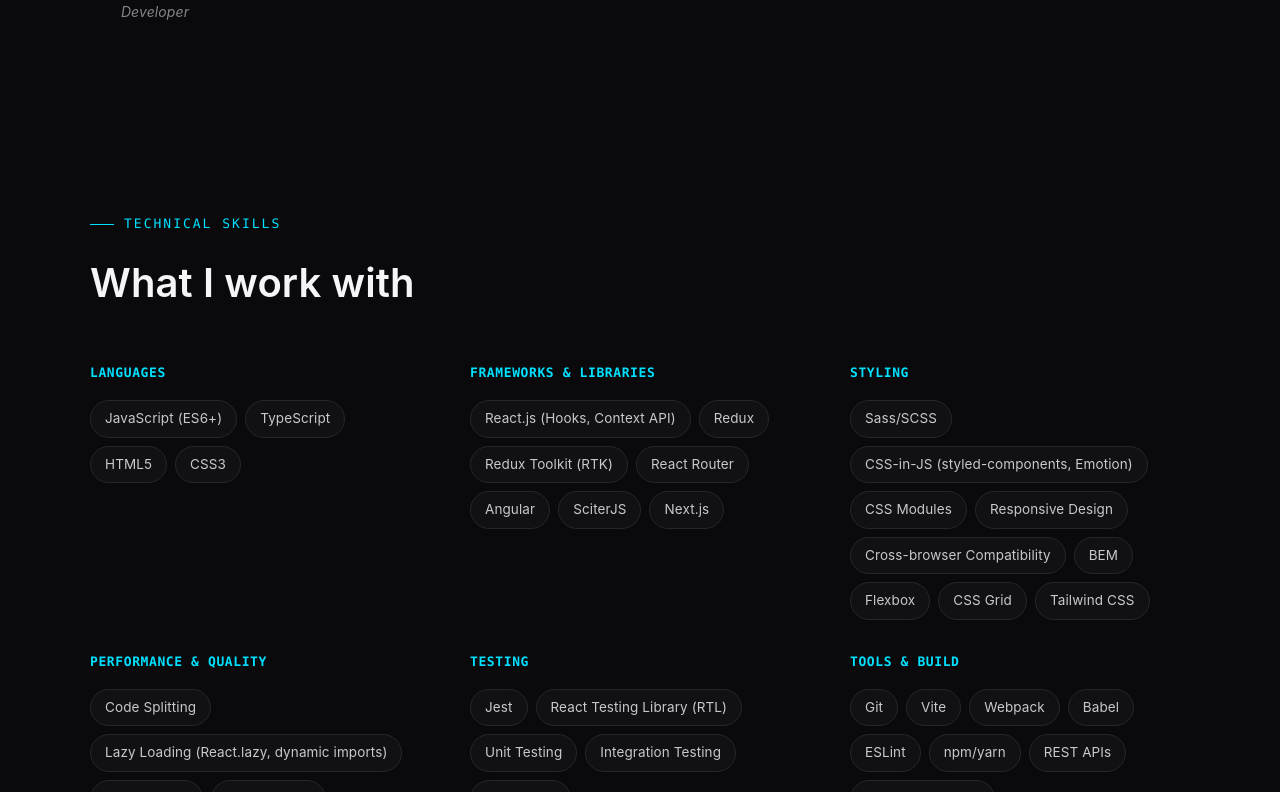
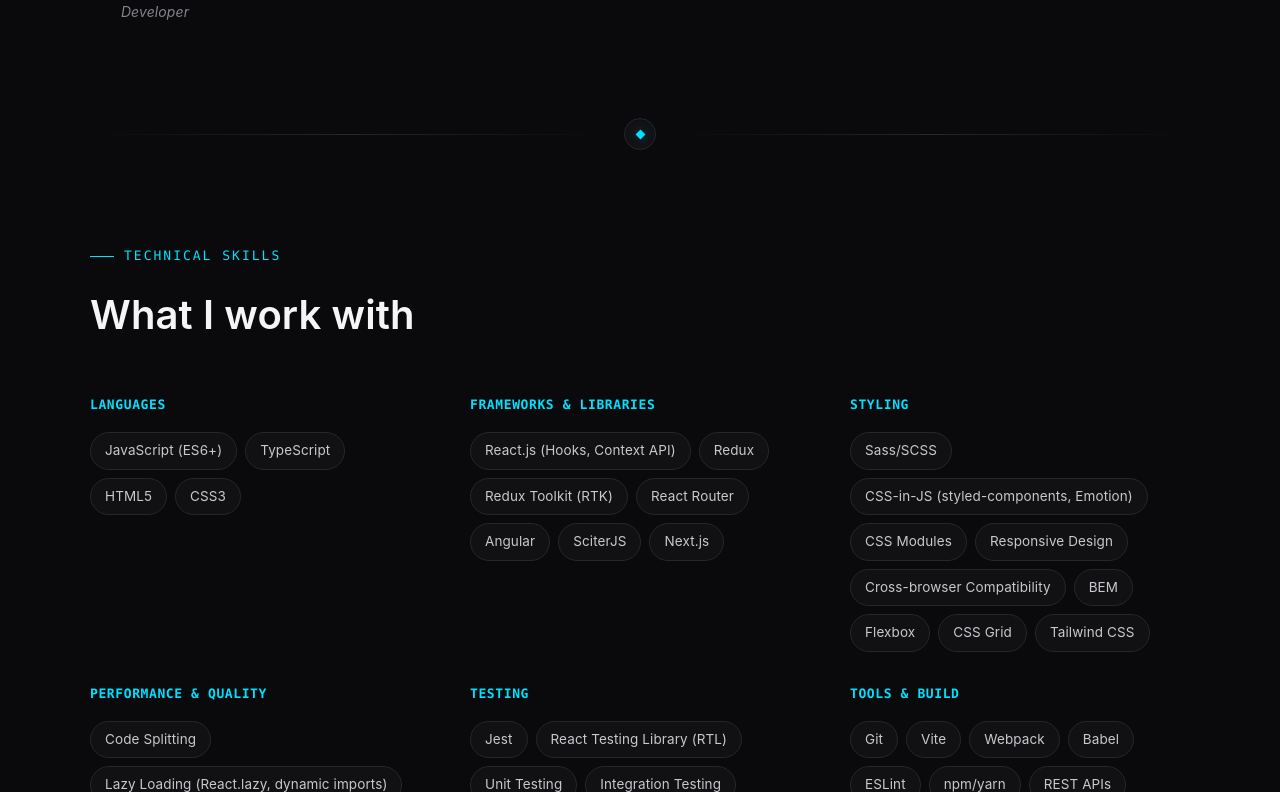
Before and after one commit to Shonny432/mysite, a React (Vite) app: page / in a window 1280 px wide. Shown: the part 1228-2020 px from the top of the page. Built offline with nearby package versions, Linux system fonts and the light colour scheme.

Commit message:
Divider component

```diff
--- a/src/App.tsx
+++ b/src/App.tsx
@@ -5,6 +5,7 @@ import Skills from './components/Skills'
 import Projects from './components/Projects'
 import Music from './components/Music'
 import Footer from './components/Footer'
+import Divider from './components/Divider'
 
 function App() {
   return (
@@ -12,8 +13,11 @@ function App() {
       <Nav />
       <Header />
       <About />
+      <Divider />
       <Skills />
+      <Divider />
       <Projects />
+      <Divider />
       <Music />
       <Footer />
     </>
--- /dev/null
+++ b/src/components/Divider.css
@@ -0,0 +1,38 @@
+.divider {
+  width: min(1100px, 92%);
+  margin: 0 auto;
+  display: flex;
+  align-items: center;
+  gap: 18px;
+}
+
+.divider__line {
+  flex: 1;
+  height: 1px;
+  background: linear-gradient(
+    90deg,
+    transparent 0%,
+    var(--border) 50%,
+    transparent 100%
+  );
+}
+
+.divider__mark {
+  flex-shrink: 0;
+  width: 32px;
+  height: 32px;
+  display: flex;
+  align-items: center;
+  justify-content: center;
+  border-radius: 50%;
+  border: 1px solid var(--border);
+  background: var(--bg-soft);
+}
+
+.divider__diamond {
+  width: 7px;
+  height: 7px;
+  background: var(--accent);
+  box-shadow: 0 0 12px 2px var(--accent-dim);
+  transform: rotate(45deg);
+}
--- /dev/null
+++ b/src/components/Divider.tsx
@@ -0,0 +1,13 @@
+import './Divider.css'
+
+export default function Divider() {
+  return (
+    <div className="divider" aria-hidden="true">
+      <span className="divider__line" />
+      <span className="divider__mark">
+        <span className="divider__diamond" />
+      </span>
+      <span className="divider__line" />
+    </div>
+  )
+}
```
